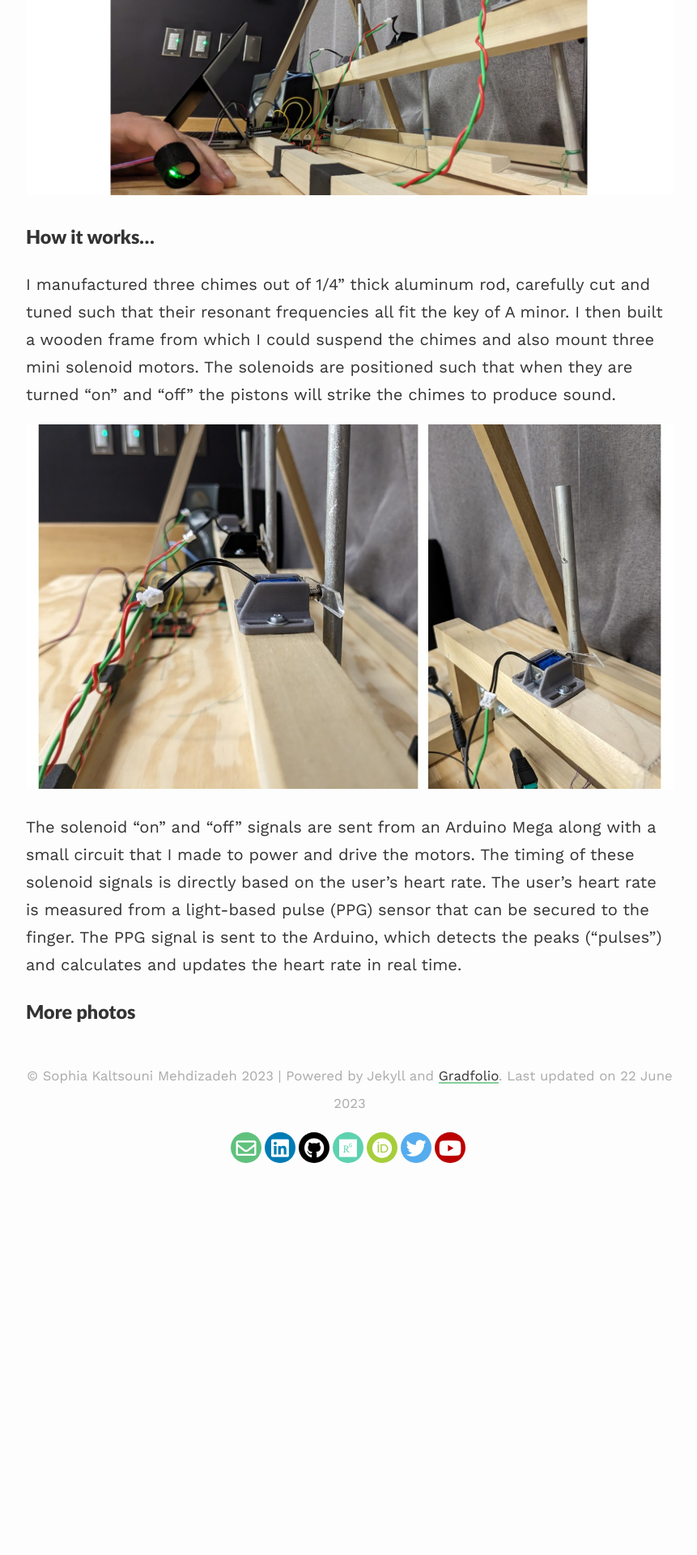
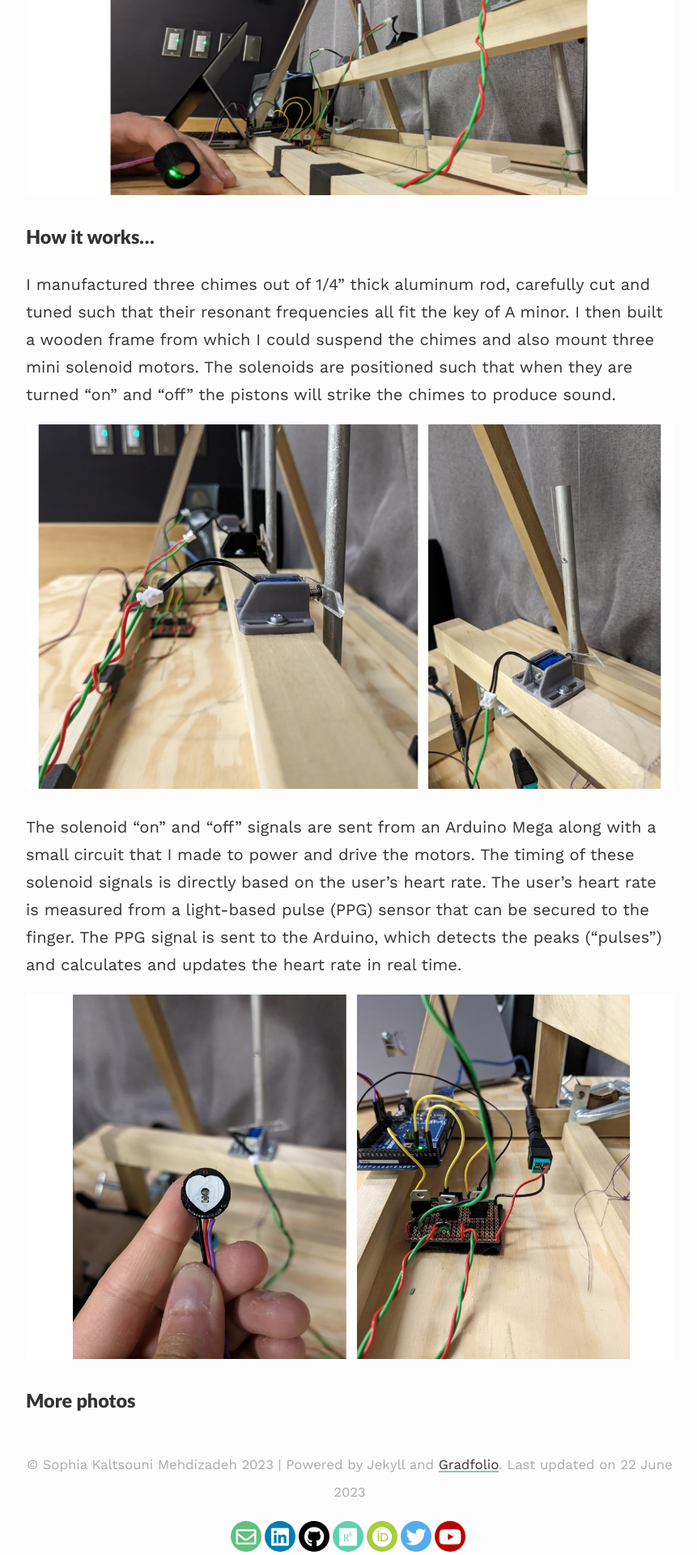
Before and after one commit to smehdizadeh/smehdizadeh.github.io, a Jekyll site: the page built from _projects/01_project.md, in a window 1280 px wide. Shown: the part 2460-4380 px from the top of the page at 81% size, without its empty margins (208-1069 px from the left). Built offline with Jekyll 4.4.1, drawn with Linux system fonts in a browser that asks for light colours; nearby versions of some CDN libraries; before the commit the page ends 3900 px from its top, so only the background shows below that.

Commit message:
Update 01_project.md

```diff
--- a/_projects/01_project.md
+++ b/_projects/01_project.md
@@ -32,4 +32,8 @@
 
 The solenoid "on" and "off" signals are sent from an Arduino Mega along with a small circuit that I made to power and drive the motors. The timing of these solenoid signals is directly based on the user's heart rate. The user's heart rate is measured from a light-based pulse (PPG) sensor that can be secured to the finger. The PPG signal is sent to the Arduino, which detects the peaks ("pulses") and calculates and updates the heart rate in real time.
 
+![photo3](/assets/images/intero-3.jpg)
+
+
+
 ### More photos ###
```
